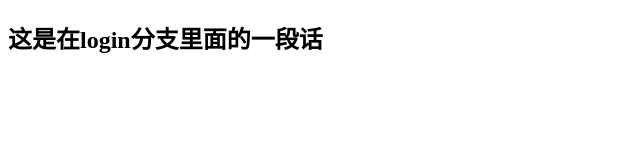
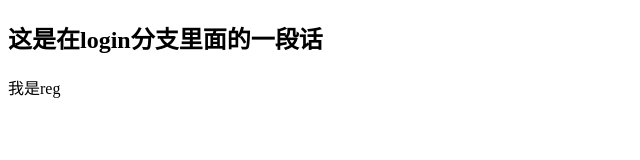
Before and after one commit to Y1748373042/project-01, a plain HTML site: page index.html in a window 1280 px wide. Shown: the full height of the page, 0-640 px from the left. Drawn offline with Linux system fonts and the light colour scheme.

Commit message:
保存reg

```diff
--- a/index.html
+++ b/index.html
@@ -8,7 +8,7 @@
 </head>
 <body>
 <h2>这是在login分支里面的一段话</h2>
-
+<div>我是reg</div>
 
 </body>
 </html>
```
